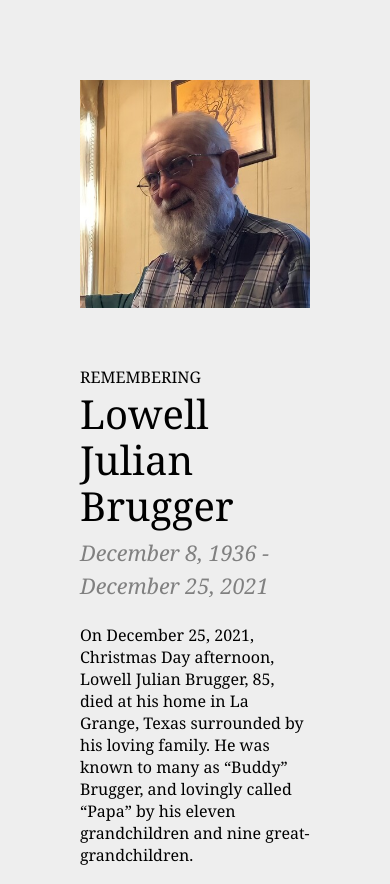
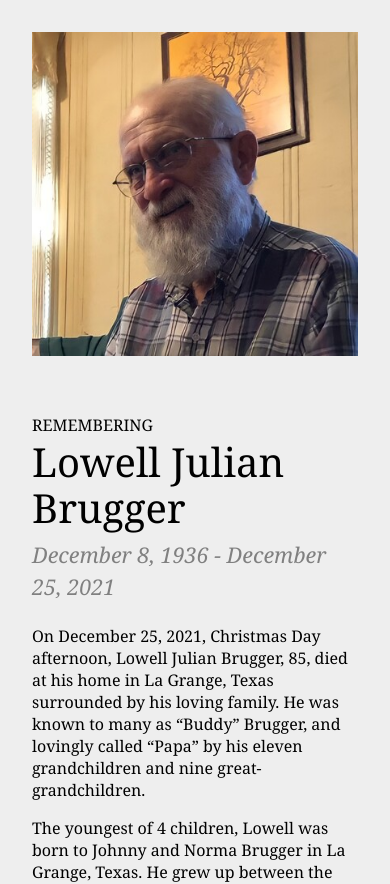
Before and after one commit to coltonbrugger/raebrugger, a Next.js app: page / in a window 390 px wide. Shown: the top 884 px of the page. Built offline with nearby package versions, Linux system fonts and the light colour scheme.

Commit message:
mobile padding update

```diff
--- a/styles/Home.module.css
+++ b/styles/Home.module.css
@@ -41,6 +41,9 @@
 }
 
 @media (max-width: 600px) {
+  .container {
+    margin: 2rem;
+  }
   .title {
     font-size: 2.5rem;
   }
```
